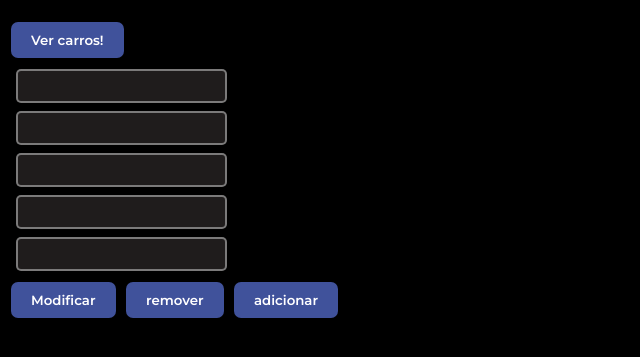
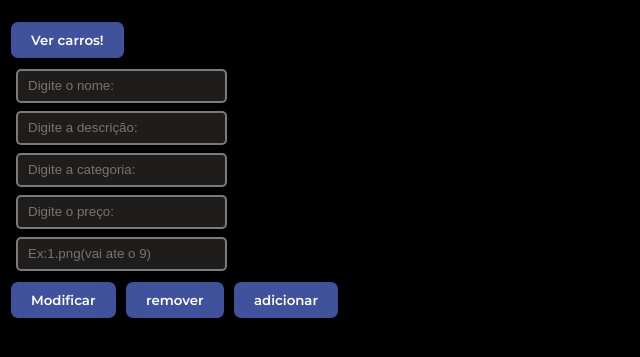
Before and after one commit to Alexandre-Milim/Concessionaria, a plain HTML site: page index.html in a window 1280 px wide. Shown: the part 63-420 px from the top of the page, without its empty margins (0-640 px from the left). Drawn offline with Linux system fonts and the light colour scheme.

Commit message:
Add files via upload

```diff
--- a/index.html
+++ b/index.html
@@ -15,11 +15,11 @@
     <button id="btn" class='bottone1'>Ver carros!</button>
     <form action="">
         <input type="hidden" id="key" class="input">
-        <input type="text" id="nome" class="input">
-        <input type="text" id="descrição" class="input">
-        <input type="text" id="categoria" class="input">
-        <input type="text" id="preço" class="input">
-        <input type="text" id="img" class="input">
+        <input type="text" id="nome" class="input" placeholder="Digite o nome:">
+        <input type="text" id="descrição" class="input" placeholder="Digite a descrição:">
+        <input type="text" id="categoria" class="input" placeholder="Digite a categoria:">
+        <input type="text" id="preço" class="input" placeholder="Digite o preço:">
+        <input type="text" id="img" class="input" placeholder="Ex:1.png(vai ate o 9)">
         <button type="button" id="modificar" class='bottone1'>Modificar</button>
         <button type="button" id="remover" class='bottone1'>remover</button>
         <button type="button" onclick="adicionar()" class='bottone1'>adicionar</button>
```
